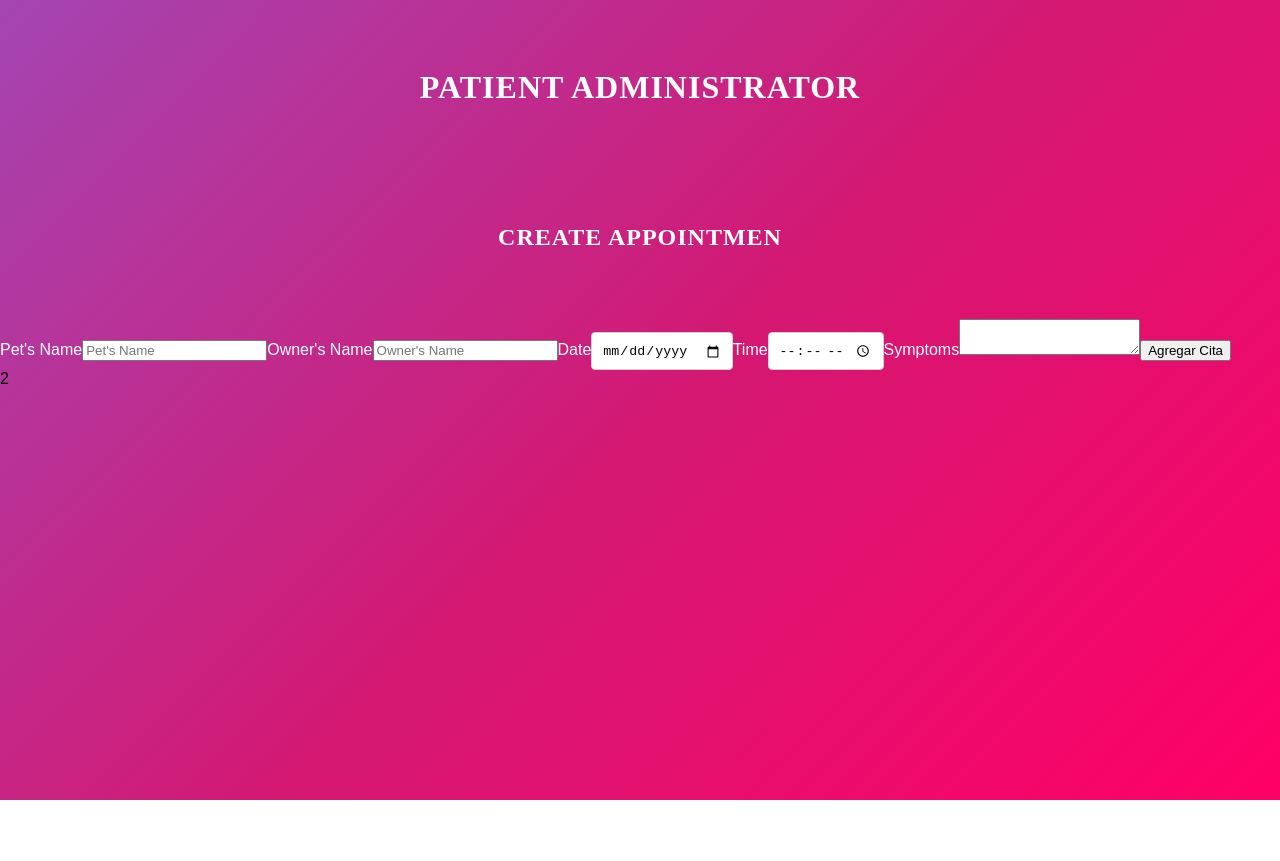
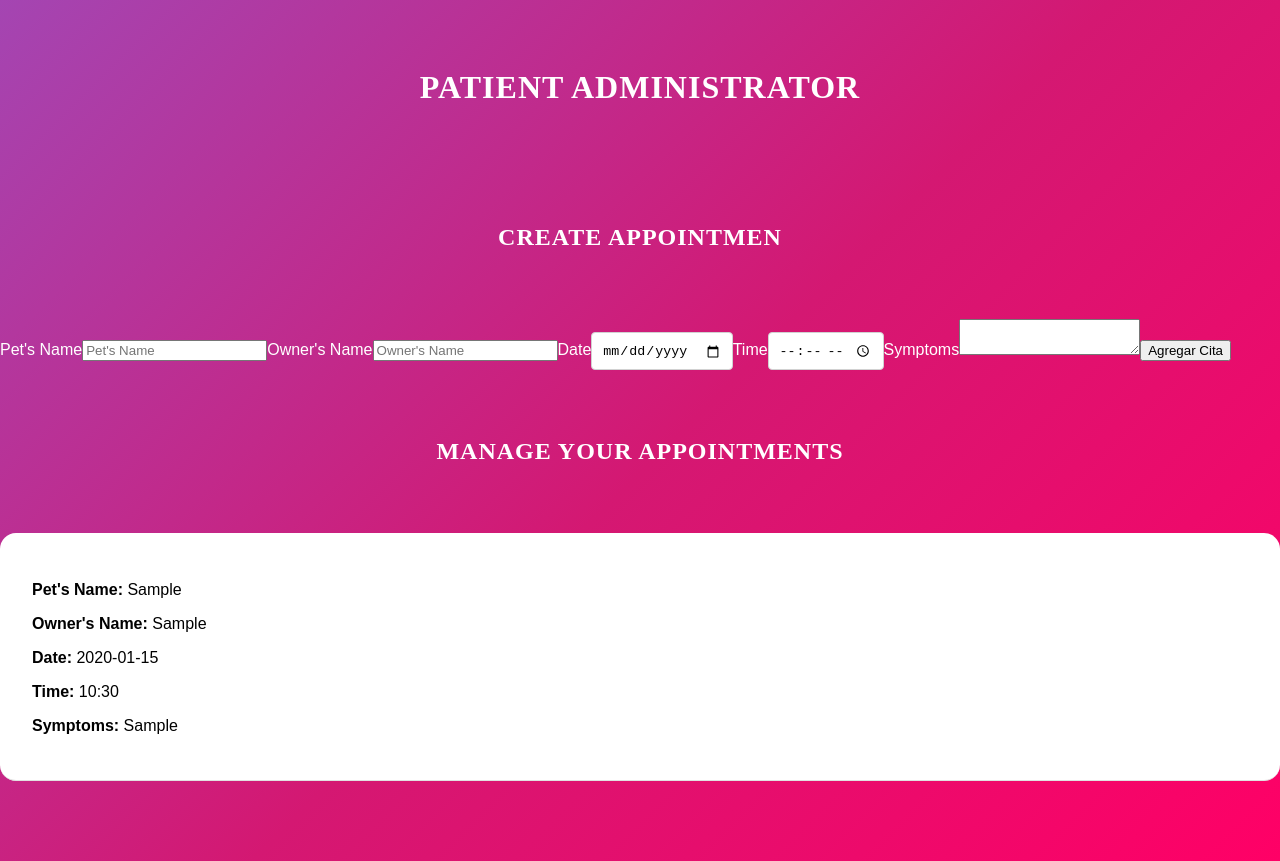
Before and after one commit to PabloVeraH/react-appointments, a React (Create React App) app: page / in a window 1280 px wide. Both pictures are taken after typing "Sample", "Sample", "2020-01-15", "10:30", "Sample" into the empty fields and a click on the button "Agregar Cita". Before the commit the page ends 800 px from the top, so only its background shows below. Built offline with nearby package versions, Linux system fonts and the light colour scheme; the HTML template or start-up script is replaced by a standard one.

Commit message:
Add the appointment's view

```diff
--- a/src/App.js
+++ b/src/App.js
@@ -1,5 +1,6 @@
 import React, { Fragment, useState } from 'react';
 import Formulario from './components/Formulario';
+import Cita from './components/Cita';
 
 function App() {
 
@@ -18,7 +19,15 @@ function App() {
             <Formulario crearCita = {crearCita} />
           </div>
           <div className='one-half column'>
-            2
+            <h2>Manage your appointments</h2>
+            {
+            citas.map(cita => (
+              <Cita
+                key={cita.id}
+                cita={cita}
+              />
+            ))
+            }
           </div>
         </div>
       </div>
--- /dev/null
+++ b/src/components/Cita.js
@@ -0,0 +1,14 @@
+import React from 'react';
+
+const Cita = ({cita}) => (
+
+    <div className='cita'>
+        <p>Pet's Name: <span>{cita.mascota}</span> </p>
+        <p>Owner's Name: <span>{cita.propietario}</span> </p>
+        <p>Date: <span>{cita.fecha}</span> </p>
+        <p>Time: <span>{cita.hora}</span> </p>
+        <p>Symptoms: <span>{cita.sintomas}</span> </p>
+    </div>
+);
+
+export default Cita;
```
